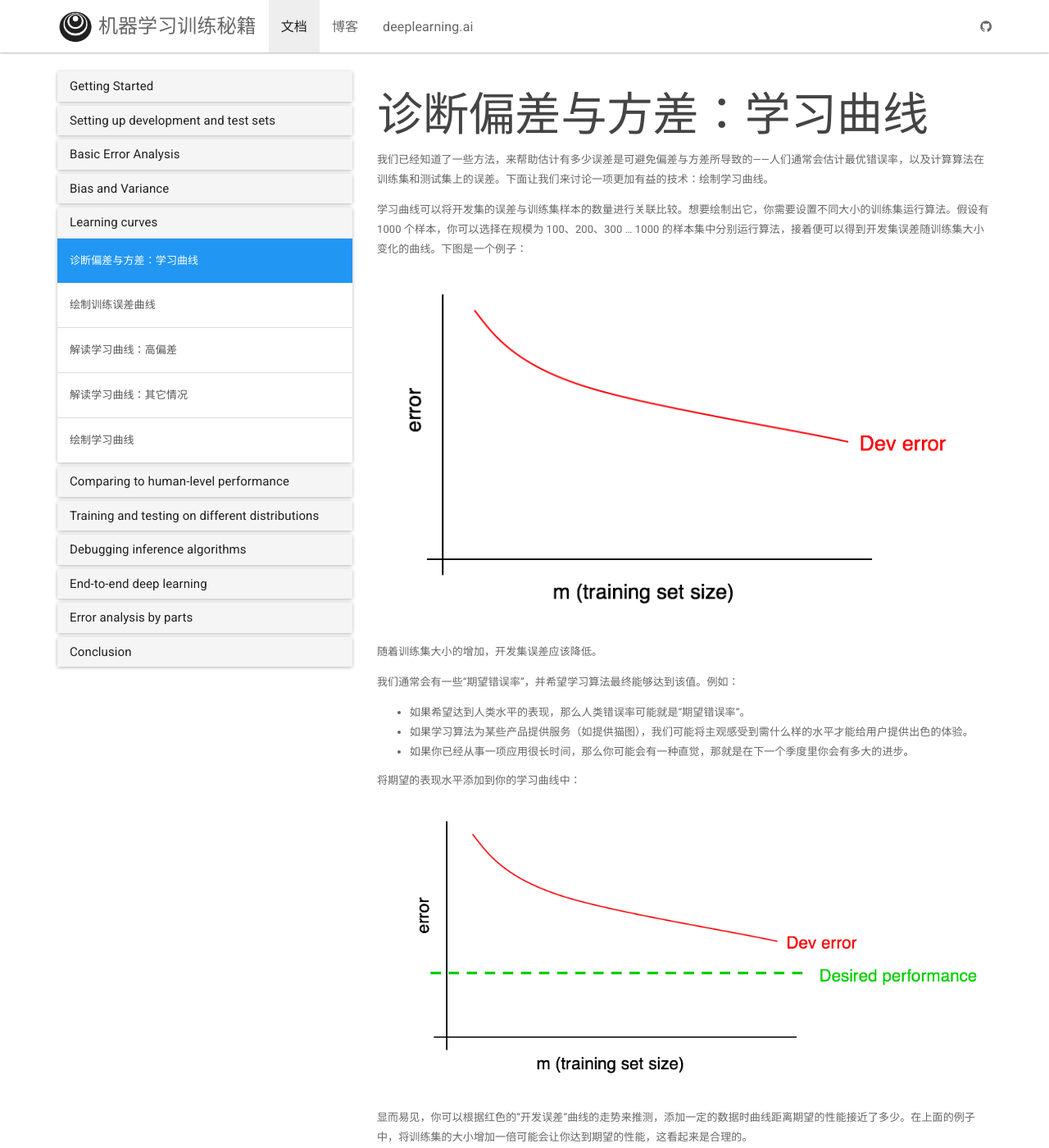
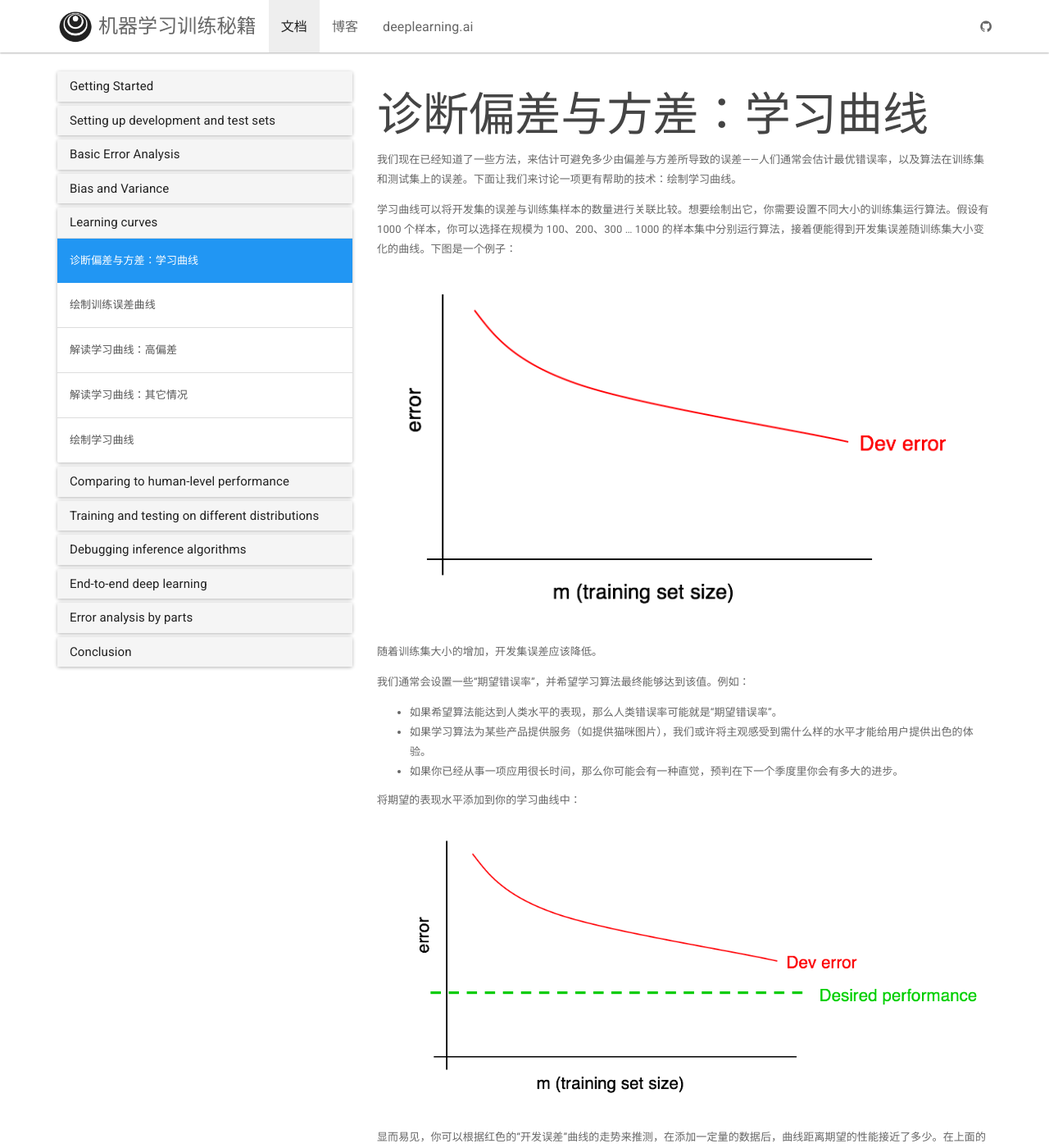
Before and after one commit to deeplearning-ai/machine-learning-yearning-cn, a Jekyll site: the page built from _docs/Learning curves/ch28.md, in a window 1280 px wide and 1400 px high. Shown: the whole window at 82% size. Built offline with Jekyll 4.4.1, drawn with Linux system fonts in a browser that asks for light colours; nearby versions of some CDN libraries; some of the changed text lies outside the part shown.

Commit message:
Update ch28.md (#45)

```diff
--- a/_docs/Learning curves/ch28.md
+++ b/_docs/Learning curves/ch28.md
@@ -3,28 +3,28 @@ title: 诊断偏差与方差：学习曲线
 permalink: /docs/ch28/
 ---
 
-我们已经知道了一些方法，来帮助估计有多少误差是可避免偏差与方差所导致的——人们通常会估计最优错误率，以及计算算法在训练集和测试集上的误差。下面让我们来讨论一项更加有益的技术：绘制学习曲线。
+我们现在已经知道了一些方法，来估计可避免多少由偏差与方差所导致的误差——人们通常会估计最优错误率，以及算法在训练集和测试集上的误差。下面让我们来讨论一项更有帮助的技术：绘制学习曲线。
 
-学习曲线可以将开发集的误差与训练集样本的数量进行关联比较。想要绘制出它，你需要设置不同大小的训练集运行算法。假设有 1000 个样本，你可以选择在规模为 100、200、300 ... 1000 的样本集中分别运行算法，接着便可以得到开发集误差随训练集大小变化的曲线。下图是一个例子：
+学习曲线可以将开发集的误差与训练集样本的数量进行关联比较。想要绘制出它，你需要设置不同大小的训练集运行算法。假设有 1000 个样本，你可以选择在规模为 100、200、300 ... 1000 的样本集中分别运行算法，接着便能得到开发集误差随训练集大小变化的曲线。下图是一个例子：
 
 <img src="{{"ch28_01.jpg " | prepend: site.imgurl }}">
 
 随着训练集大小的增加，开发集误差应该降低。
 
-我们通常会有一些“期望错误率”，并希望学习算法最终能够达到该值。例如：
+我们通常会设置一些“期望错误率”，并希望学习算法最终能够达到该值。例如：
 
-- 如果希望达到人类水平的表现，那么人类错误率可能就是“期望错误率”。
-- 如果学习算法为某些产品提供服务（如提供猫图），我们可能将主观感受到需什么样的水平才能给用户提供出色的体验。
-- 如果你已经从事一项应用很长时间，那么你可能会有一种直觉，那就是在下一个季度里你会有多大的进步。
+- 如果希望算法能达到人类水平的表现，那么人类错误率可能就是“期望错误率”。
+- 如果学习算法为某些产品提供服务（如提供猫咪图片），我们或许将主观感受到需什么样的水平才能给用户提供出色的体验。
+- 如果你已经从事一项应用很长时间，那么你可能会有一种直觉，预判在下一个季度里你会有多大的进步。
 
 将期望的表现水平添加到你的学习曲线中：
 
 <img src="{{"ch28_02.jpg " | prepend: site.imgurl }}">
 
-显而易见，你可以根据红色的“开发误差”曲线的走势来推测，添加一定的数据时曲线距离期望的性能接近了多少。在上面的例子中，将训练集的大小增加一倍可能会让你达到期望的性能，这看起来是合理的。
+显而易见，你可以根据红色的“开发误差”曲线的走势来推测，在添加一定量的数据后，曲线距离期望的性能接近了多少。在上面的例子中，将训练集的大小增加一倍可能会让你达到期望的性能，这看起来是合理的。
 
 <img src="{{"ch28_03.jpg " | prepend: site.imgurl }}">
 
-因此，观察学习曲线可能会帮助你避免花几个月的时间去收集两倍的训练数据，结果却发现这并不管用。
+因此，观察学习曲线或许能帮到你，避免了花费几个月的时间去收集两倍的训练数据，到头来却发现这并不管用的情况。
 
-该过程的一个缺点是，如果你只关注了开发错误曲线，当数据量变得越来越多时，将很难预测后续红色曲线的走向。因此我们会选择额外的一条曲线来帮助评估添加数据所带来的影响：即训练误差曲线。
+该过程的一个缺点是，如果你只关注了开发错误曲线，当数据量变得越来越多时，将很难预测后续红色曲线的走向。因此我们会选择另外一条曲线来协助评估添加数据所带来的影响：即训练误差曲线。
```
